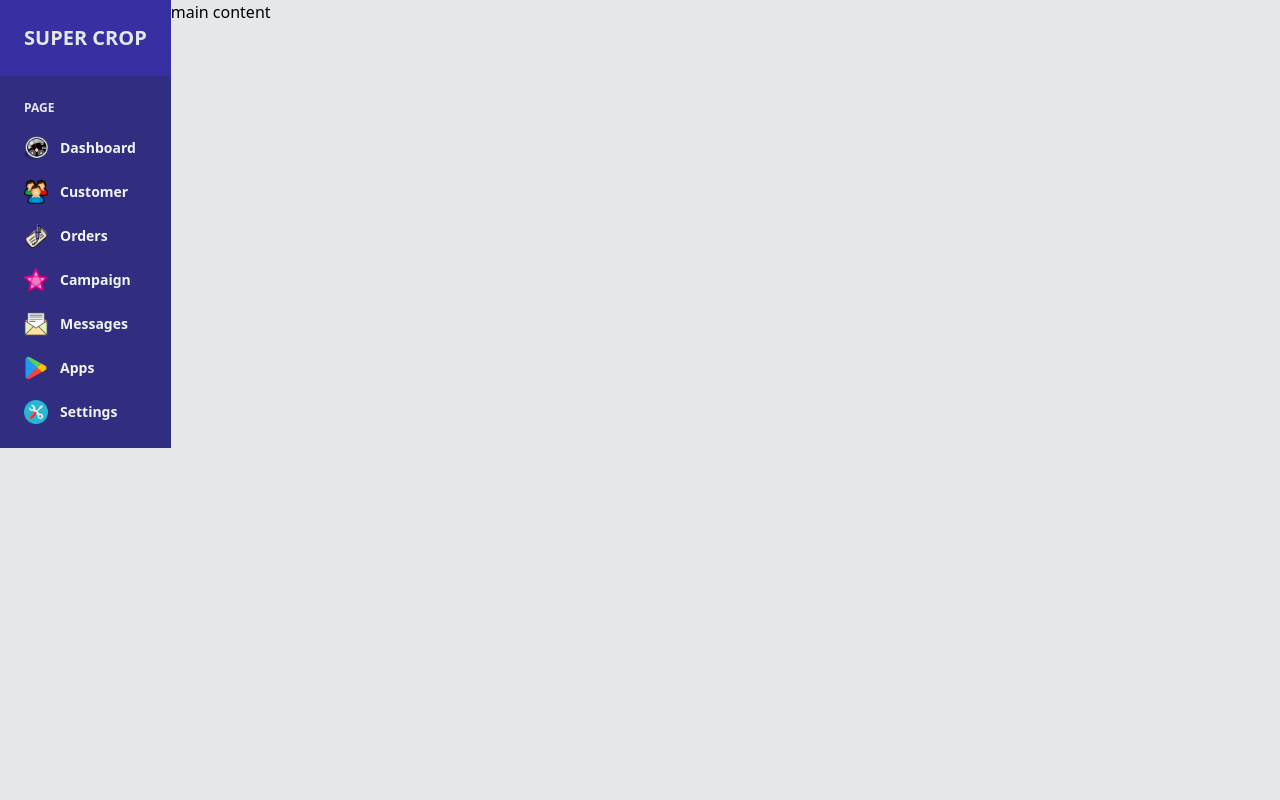
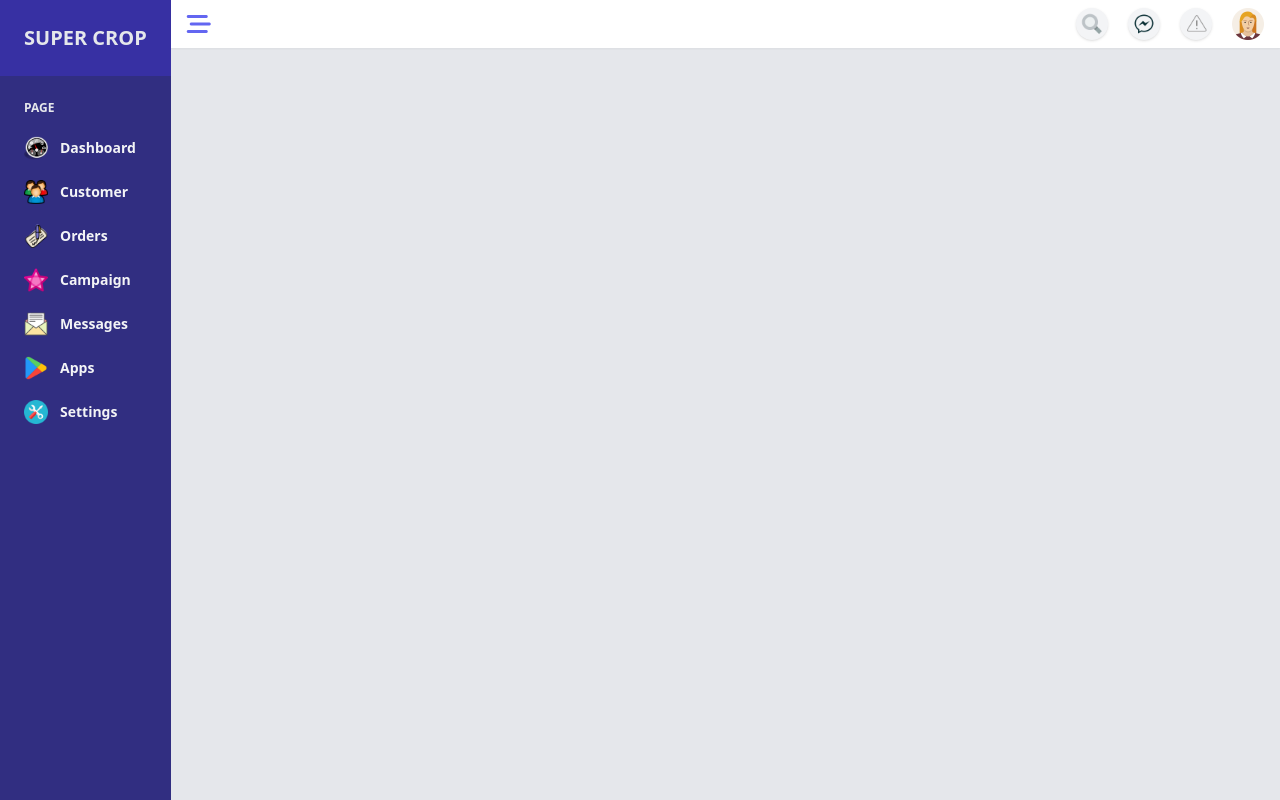
Before and after one commit to aminulds/tailwind-dashboard, a website: page public/index.html in a window 1280 px wide. Drawn offline with Linux system fonts and the light colour scheme.

Commit message:
Topbar menu done

```diff
--- a/public/index.html
+++ b/public/index.html
@@ -7,6 +7,9 @@
         <meta name="viewport" content="width=device-width, initial-scale=1.0">
         <title>Dashboard with Tailwindcss</title>
 
+        <!-- Icons -->
+        <link rel="stylesheet" href="https://cdnjs.cloudflare.com/ajax/libs/font-awesome/6.4.0/css/all.min.css" integrity="sha512-iecdLmaskl7CVkqkXNQ/ZH/XLlvWZOJyj7Yy7tcenmpD1ypASozpmT/E0iPtmFIB46ZmdtAc9eNBvH0H/ZpiBw==" crossorigin="anonymous" referrerpolicy="no-referrer" />
+
         <!-- Main Style -->
         <link rel="stylesheet" href="css/style.css">
     </head>
@@ -14,7 +17,7 @@
     <body class="bg-gray-200">
         <div class="flex">
             <!-- Sidebar -->
-            <aside class="bg-indigo-900 hidden md:block">
+            <aside class="bg-indigo-900 min-h-screen hidden md:block">
                 <!-- Logo -->
                 <div class="p-6 bg-indigo-800">
                     <div class=" text-xl font-bold text-gray-200 uppercase ">Super Crop</div>
@@ -66,8 +69,32 @@
             </aside>
 
             <!-- Main content -->
-            <main>
-                main content
+            <main class="flex-1">
+                <!-- Topbar Menu -->
+                <nav class="flex items-center justify-between bg-white shadow-sm px-4 py-2">
+                    <!-- Sidebar Toggler Button -->
+                    <button id="menuToggler" class="text-indigo-500 text-2xl">
+                        <i class="fa-solid fa-bars-staggered"></i>
+                    </button>
+
+                    <!-- Top Right -->
+                    <div class="flex items-center space-x-5">
+                        <button class="topBarButton">
+                            <img src="images/search.png" alt="search">
+                        </button>
+                        <button class="topBarButton">
+                            <img src="images/message.png" alt="message">
+                        </button>
+                        <button class="topBarButton">
+                            <img src="images/warning.png" alt="warning">
+                        </button>
+
+                        <!-- User -->
+                        <button class="w-8 h-8">
+                            <img src="images/person.png" alt="person">
+                        </button>
+                    </div>
+                </nav>
             </main>
         </div>
     </body>
--- a/src/input.css
+++ b/src/input.css
@@ -9,4 +9,7 @@
 	.menuText {
 		@apply text-sm text-gray-100 font-bold transition duration-200;
 	}
+	.topBarButton {
+		@apply flex items-center justify-center w-8 h-8 p-1 rounded-full bg-gray-100 shadow hover:shadow-lg;
+	}
 }
```
Also changed, not shown: public/css/style.css.
